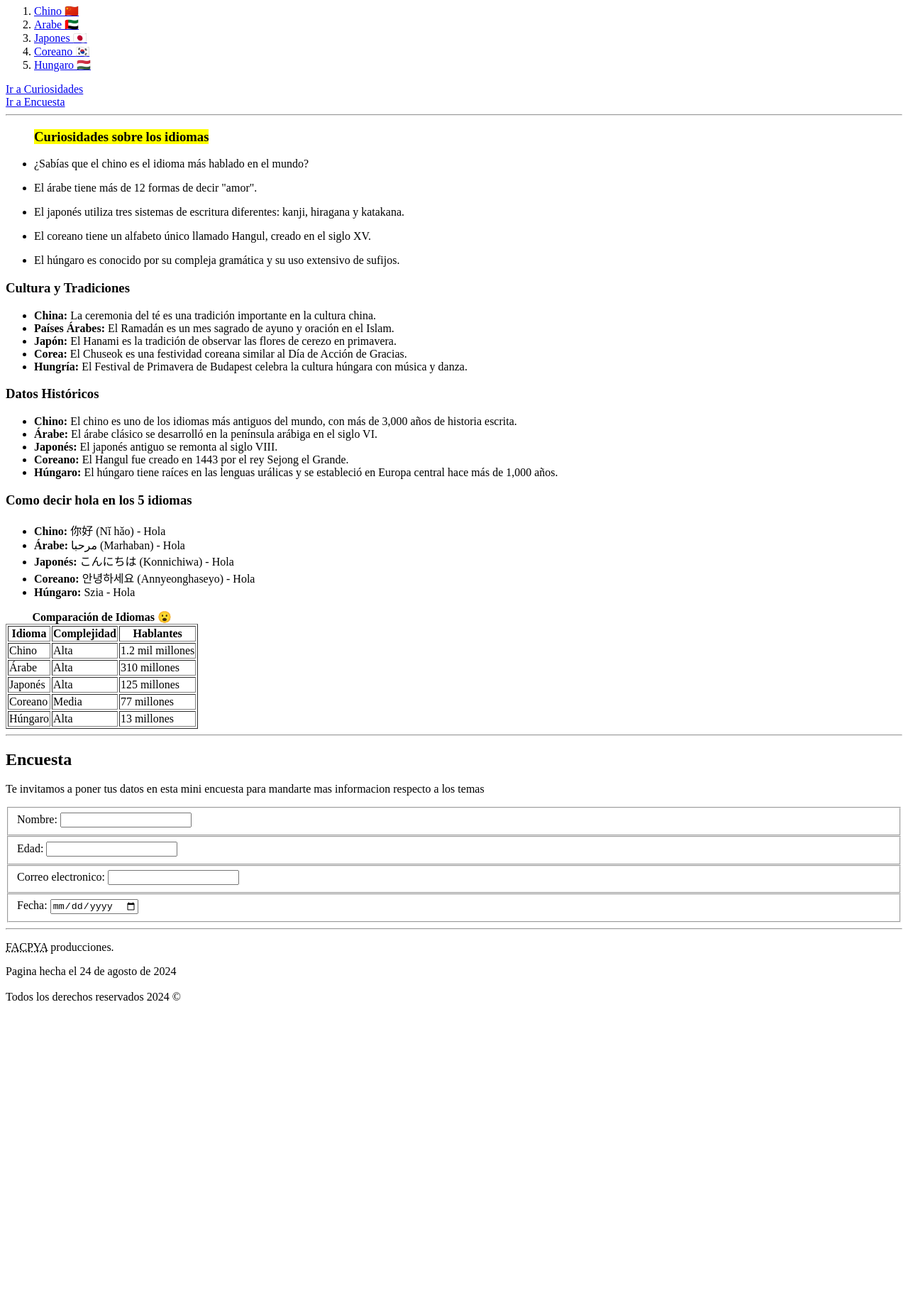
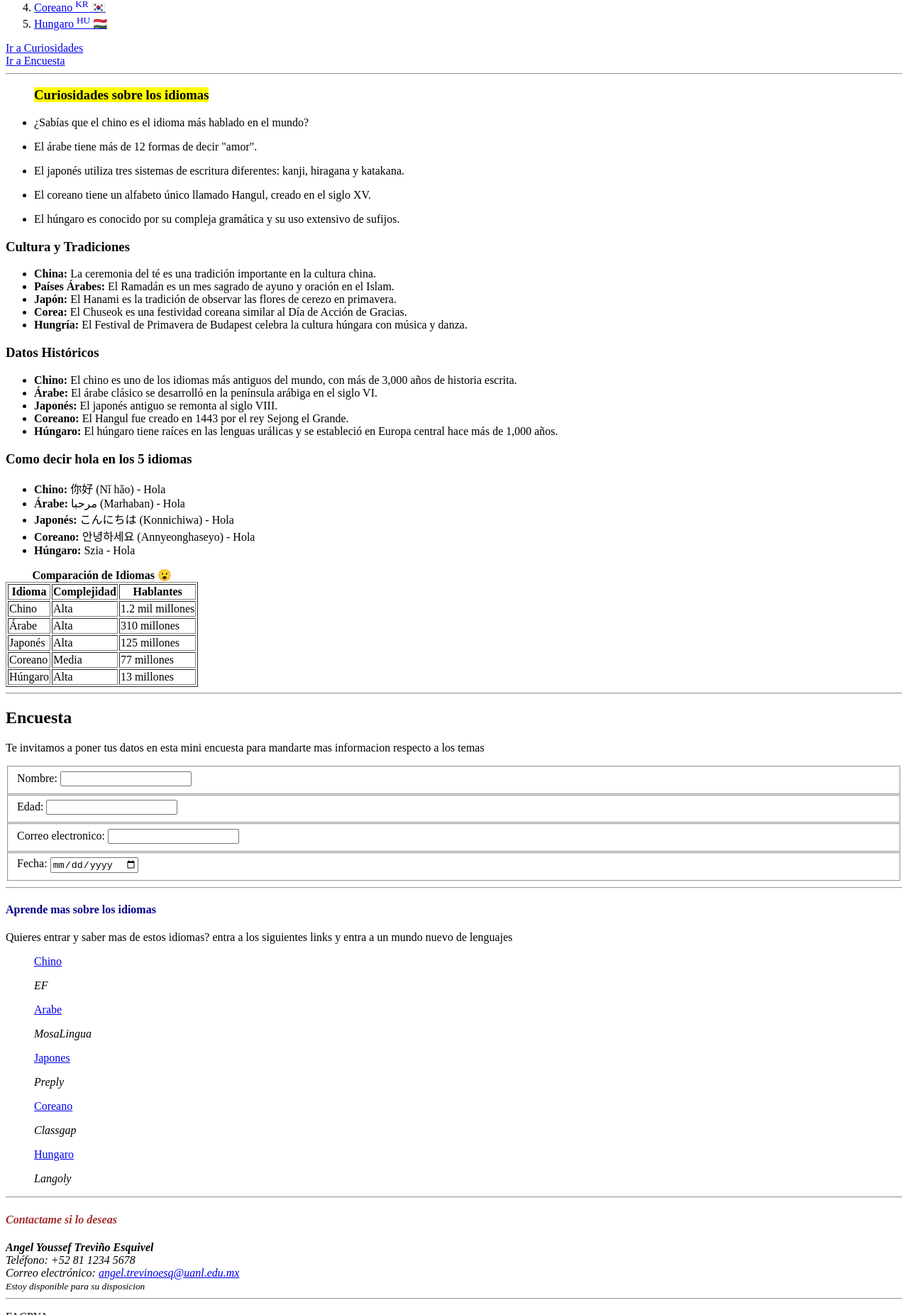
Before and after one commit to AngelYoussef/IdiomasDificiles2, a plain HTML site: page index.html in a window 1280 px wide. Shown: the part 322-2175 px from the top of the page at 71% size. Before the commit the page ends 1744 px from the top, so only its background shows below. Drawn offline with Linux system fonts and the light colour scheme.

Commit message:
Se dio unos toques adicionales, debido a que faltaron unas cosas para la evidencia

```diff
--- a/index.html
+++ b/index.html
@@ -4,13 +4,16 @@
     <meta charset="UTF-8">
     <meta name="viewport" content="width=device-width, initial-scale=1.0">
     <title>Top 5 idiomas mas dificiles</title>
+    <meta name="description" content="En esta pagina aprenderas sobre los 5 diferentes idiomas y porque estan en el ranking de los idiomas mas complicados que alguien puede aprender">
+    <meta name="keywords" content="china, japon, arabe, coreano, hungaro, idiomas, dificiles">
+    <meta name ="author" content="Angel Youssef Treviño Esquivel"
     <!-- Ocupare header, main, aside, footer -->
 </head>
 <body>
     <header>
-        <h1>Top 5 idiomas mas dificiles de aprender</h1>
+        <h1 style="background-color: blanchedalmond;">Top 5 idiomas mas dificiles de aprender</h1>
         <p>En esta pagina te enseñaremos cuales son los <mark>5 idiomas mas dificiles</mark> que uno puede aprender segun el internet</p>
-        <img width="200px" height="150" src="https://s1.elespanol.com/2022/04/11/curiosidades/lenguaje/664194010_223466746_1706x1280.jpg" alt="">
+        <img controls width="100" src="https://i.giphy.com/media/v1.Y2lkPTc5MGI3NjExYjdudnZzcDV6NmV1YjJweHYzdjl6amU0MTFocWYwNnB1b2Q0aG5wdSZlcD12MV9pbnRlcm5hbF9naWZfYnlfaWQmY3Q9Zw/l2Sq2zPVz6FLD6Z5S/giphy.gif"></img>
         <hr>
         <p><span style="color: red;">Entra a los links para saber mas</span></p>
     </header>
@@ -18,20 +21,20 @@
     <main>
         <ol>
             <li>
-                <!-- Busque en internet y al parecer los emojis de banderas no los registra correctamente -->
-                <a href="china.html">Chino 🇨🇳</a>
+                <!-- Busque en internet y al parecer los emojis de banderas no los registra correctamente, solo en ciertos navegadores y dispositivos -->
+                <a href="china.html">Chino <sup>CN</sup> 🇨🇳</a>
             </li>
             <li>
-                <a href="arabe.html">Arabe 🇦🇪</a>
+                <a href="arabe/arabe.html">Arabe <sup>AE</sup> 🇦🇪</a>
             </li>
             <li>
-                <a href="japon.html">Japones 🇯🇵</a>
+                <a href="japon.html">Japones <sup>JP</sup>  🇯🇵</a>
             </li>
             <li>
-                <a href="corea.html">Coreano 🇰🇷</a>
+                <a href="corea.html">Coreano <sup>KR</sup> 🇰🇷</a>
             </li>
             <li>
-                <a href="hungaria.html">Hungaro 🇭🇺</a>
+                <a href="hungaria.html">Hungaro <sup>HU</sup> 🇭🇺</a>
             </li>
         </ol>
 
@@ -148,7 +151,47 @@
               </fieldset>
         </form>
         <hr>
-        <p><abbr title="Facultad de Contaduria Publica y Administración">FACPYA</abbr> producciones.</p>
+
+        <h4 style="color:darkblue;">Aprende mas sobre los idiomas</h4>
+        <p>Quieres entrar y saber mas de estos idiomas? entra a los siguientes links y entra a un mundo nuevo de lenguajes</p>
+
+        <blockquote>
+            <p><a href="https://www.ef.com/wwes/aprender-idiomas/chino/" target="_blank">Chino</a></p>
+            <cite>EF</cite>
+        </blockquote>
+
+        <blockquote>
+            <p><a href="https://www.mosalingua.com/es/aprender-arabe-rapidamente/" target="_blank">Arabe</a></p>
+            <cite>MosaLingua</cite>
+        </blockquote>
+
+        <blockquote>
+            <p><a href="https://preply.com/es/blog/guia-para-aprender-japones/" target="_blank">Japones</a></p>
+            <cite>Preply</cite>
+        </blockquote>
+
+        <blockquote>
+            <p><a href="https://www.classgap.com/es-mx/blog/guia-aprender-coreano-online" target="_blank">Coreano</a></p>
+            <cite>Classgap</cite>
+        </blockquote>
+
+        <blockquote>
+            <p><a href="https://www.langoly.com/es/como-aprender-hungaro/" target="_blank">Hungaro</a></p>
+            <cite>Langoly</cite>
+        </blockquote>
+
+        <hr>
+        <address>
+            <span style="color: brown;"> <h4>Contactame si lo deseas</h4> </span>
+            <strong>Angel Youssef Treviño Esquivel</strong> <br>
+            Teléfono: +52 81 1234 5678<br>
+            Correo electrónico: <a href="mailto:angel.trevinoesq@uanl.edu.mx">angel.trevinoesq@uanl.edu.mx</a><br>
+            <small>Estoy disponible para su disposicion</small>
+        </address>
+
+        <hr>
+        <!-- Espacio -->
+        <p><abbr title="Facultad de Contaduria Publica y Administración">FACPYA</abbr> <sub> Productions</sub></p>
         <time datetime="2024-08-24T11:34:00">Pagina hecha el 24 de agosto de 2024</time> <br> <br>
         Todos los derechos reservados 2024 &copy;
     </footer>
```
Also changed, not shown: arabe/arabe.html (renamed from arabe.html, +4 -1 lines), china.html (+4 -1 lines), corea.html (+25 -0 lines), japon.html (+5 -0 lines).
